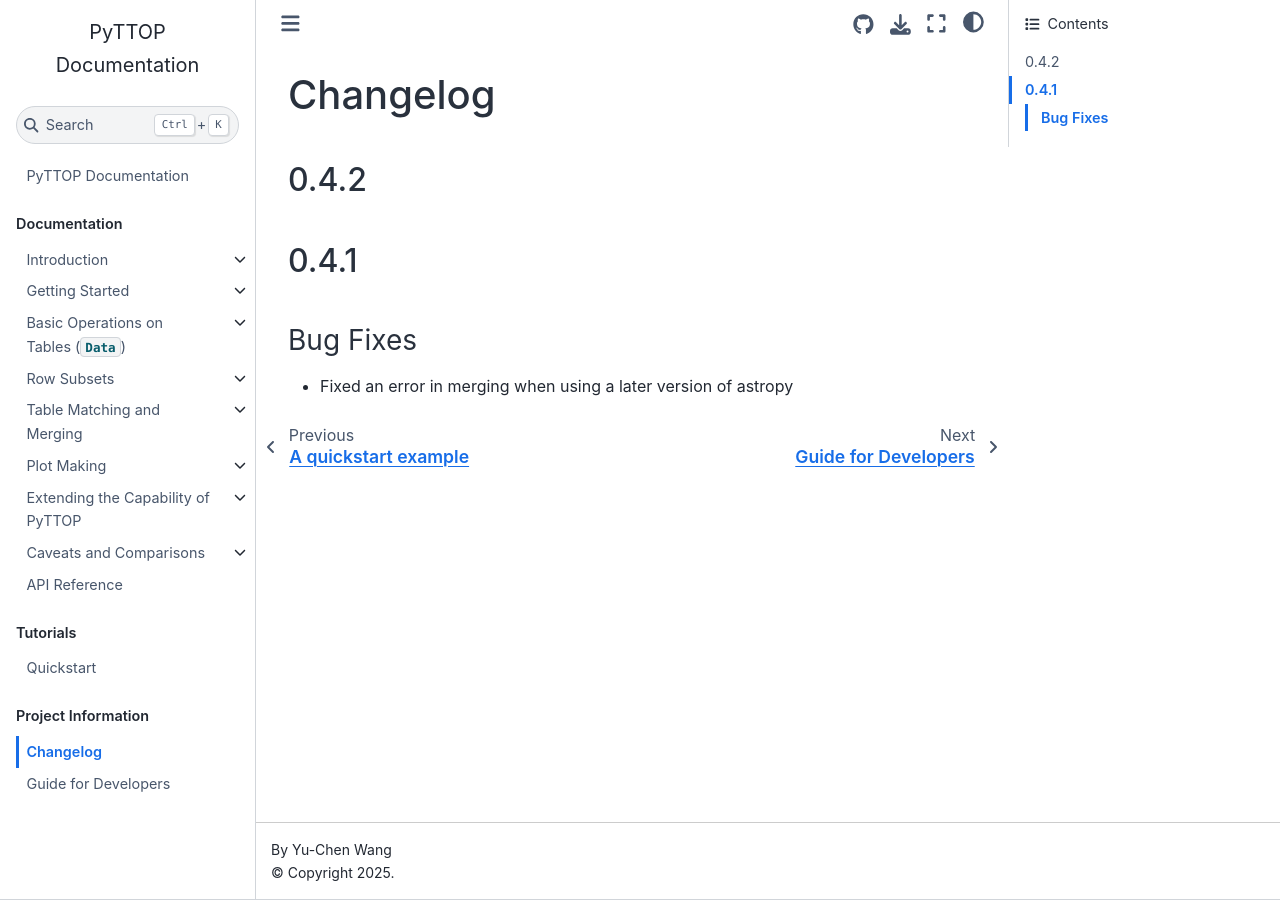
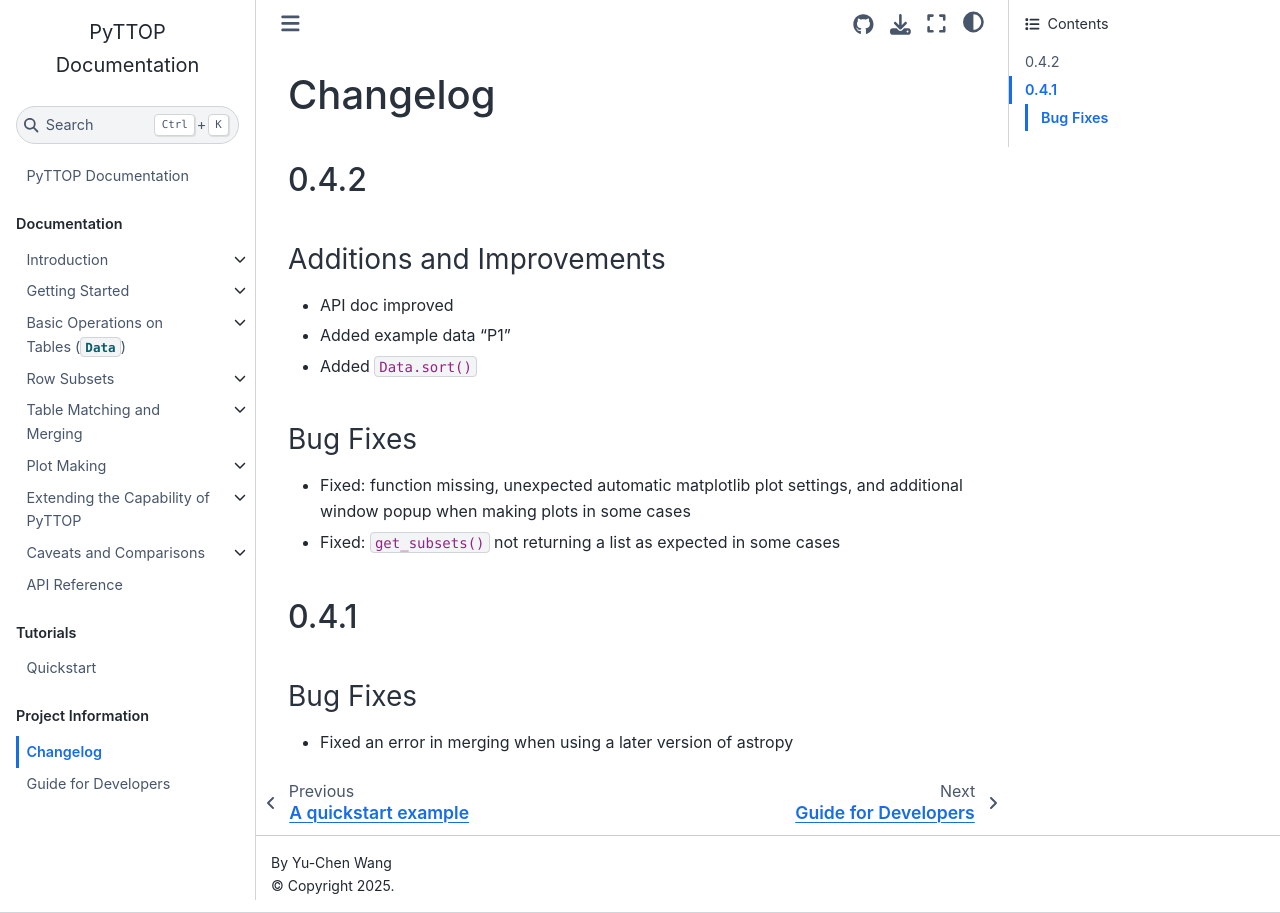
Before and after one commit to ycwang-astro/pyttop-docs, a Jupyter Book: the page built from docs/project/CHANGELOG.md, in a window 1280 px wide. Built offline with Jupyter Book 1.0.4 settings and Sphinx 7.4.7 and the Sphinx Book theme 1.1.4, drawn with Linux system fonts in a browser that asks for light colours.

Commit message:
update changelog etc.

```diff
--- a/docs/project/CHANGELOG.md
+++ b/docs/project/CHANGELOG.md
@@ -1,6 +1,15 @@
 # Changelog
 
 ## 0.4.2
+### Additions and Improvements
+- API doc improved
+- Added example data "P1"
+- Added `Data.sort()`
+
+### Bug Fixes
+- Fixed: function missing, unexpected automatic matplotlib plot settings, and additional window popup when making plots in some cases
+- Fixed: `get_subsets()` not returning a list as expected in some cases
+
 
 ## 0.4.1
 ### Bug Fixes
```
Also changed, not shown: docs/project/develop.md (+1 -0 lines).
